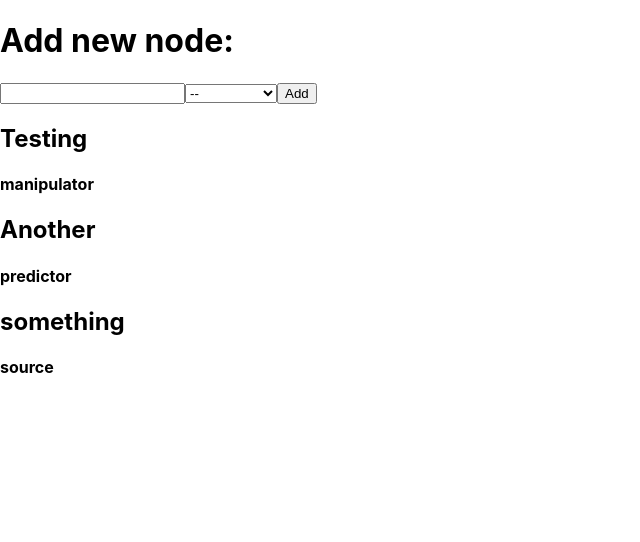
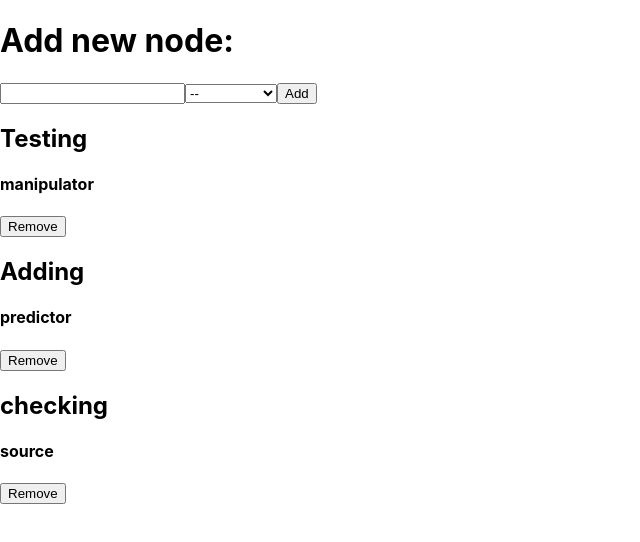
Before and after one commit to GosWoj/knime-challange, a React (Create React App) app: page / in a window 1280 px wide. Shown: the top 542 px of the page, without its empty margins (0-640 px from the left). Built offline with nearby package versions, Linux system fonts and the light colour scheme; data requests are answered from the project's data file.

Commit message:
added remove node option

```diff
--- a/db.json
+++ b/db.json
@@ -6,12 +6,12 @@
       "type": "manipulator"
     },
     {
-      "name": "Another",
+      "name": "Adding",
       "type": "predictor",
       "id": 2
     },
     {
-      "name": "something",
+      "name": "checking",
       "type": "source",
       "id": 3
     }
--- a/src/App.js
+++ b/src/App.js
@@ -7,12 +7,12 @@ const App = () => {
   const [text, setText] = useState("");
   const [type, setType] = useState("empty");
 
+  const getNodes = async () => {
+    const data = await nodeService.getAll();
+    setNodes(data);
+  };
+
   useEffect(() => {
-    const getNodes = async () => {
-      const data = await nodeService.getAll();
-      setNodes(data);
-    };
-
     getNodes();
   }, []);
 
@@ -25,13 +25,19 @@ const App = () => {
         type,
       };
 
-      const added = await nodeService.addNode(newNode);
-      setNodes(nodes.concat(added));
+      await nodeService.addNode(newNode);
+      getNodes();
       setText("");
       setType("empty");
     } else {
       window.alert("Please, fill form");
     }
+  };
+
+  const handleRemove = async (id) => {
+    await nodeService.removeNode(id);
+
+    getNodes();
   };
 
   return (
@@ -56,7 +62,7 @@ const App = () => {
         <button type="submit">Add</button>
       </form>
       {nodes.map((node) => {
-        return <Node key={node.id} node={node} />;
+        return <Node key={node.id} node={node} handleRemove={handleRemove} />;
       })}
     </div>
   );
--- a/src/components/Node.js
+++ b/src/components/Node.js
@@ -1,10 +1,16 @@
 import React from "react";
 
-const Node = ({ node }) => {
+const Node = ({ node, handleRemove }) => {
+  const handleClick = (e) => {
+    e.preventDefault();
+    handleRemove(node.id);
+  };
+
   return (
     <div>
       <h2>{node.name}</h2>
       <h4>{node.type}</h4>
+      <button onClick={handleClick}>Remove</button>
     </div>
   );
 };
--- a/src/services/nodeService.js
+++ b/src/services/nodeService.js
@@ -14,9 +14,16 @@ const addNode = async (node) => {
   return response.data;
 };
 
+const removeNode = async (id) => {
+  const response = await axios.delete(`${baseURL}/${id}`);
+
+  return response.data;
+};
+
 const nodeService = {
   getAll,
   addNode,
+  removeNode,
 };
 
 export default nodeService;
```
